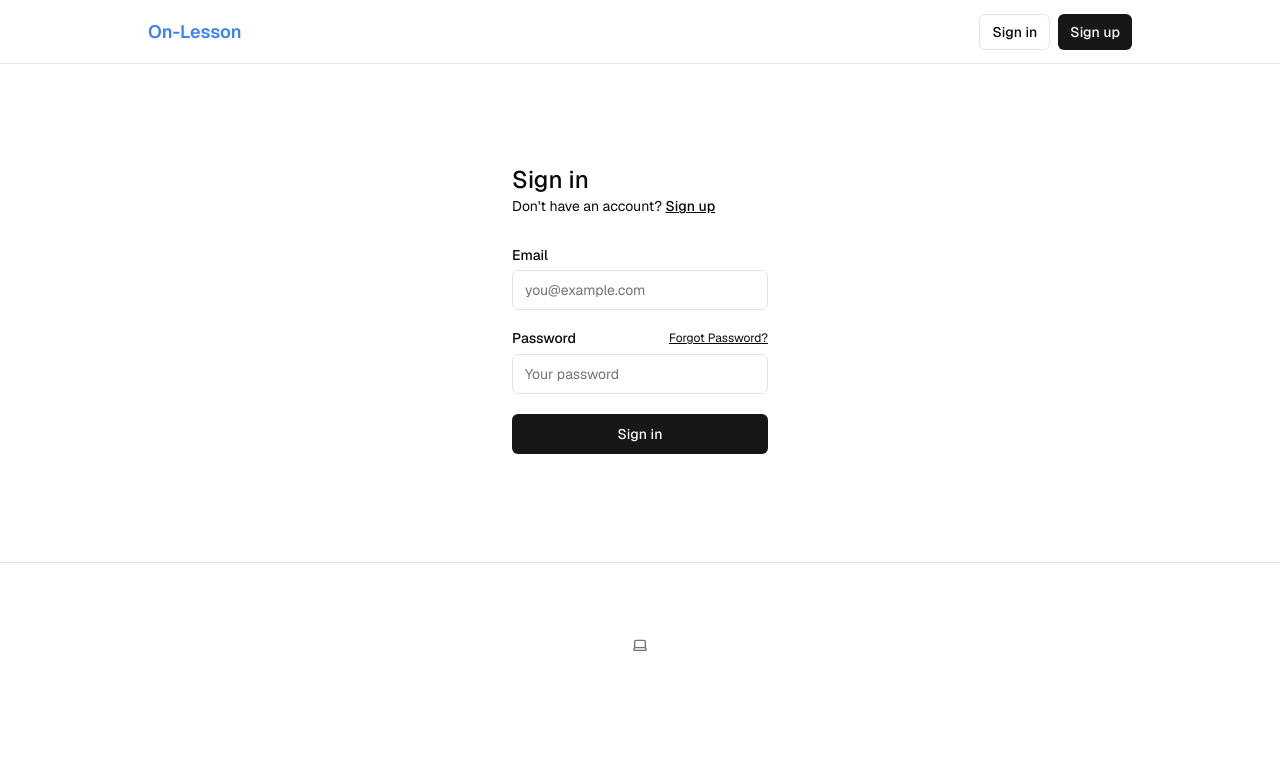
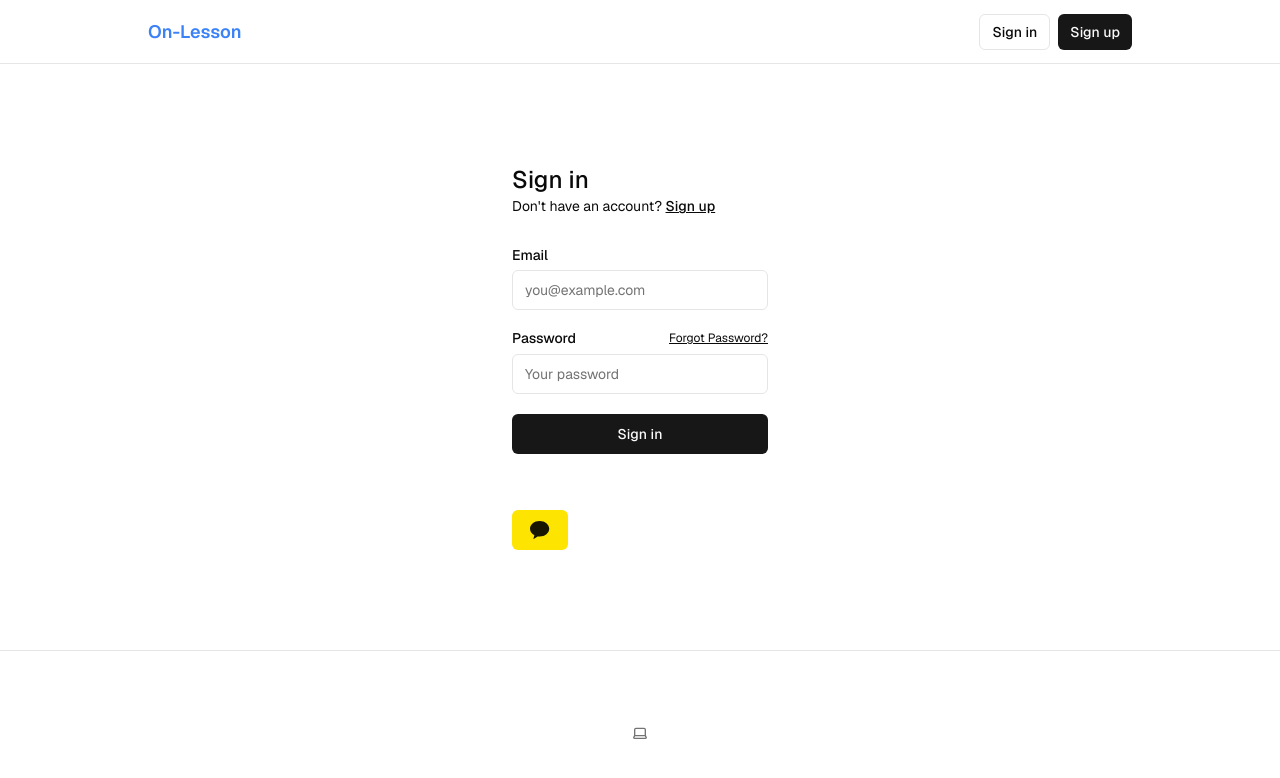
Before and after one commit to ckswnskfk/on-lesson, a Next.js app: page /sign-in in a window 1280 px wide. Shown: the top 778 px of the page. Built offline with nearby package versions, Linux system fonts and the light colour scheme; no server answers.

Commit message:
feat: 카카오 로그인

```diff
--- a/app/(auth-pages)/sign-in/page.tsx
+++ b/app/(auth-pages)/sign-in/page.tsx
@@ -1,5 +1,6 @@
 import { signInAction } from "@/app/actions";
 import { FormMessage, Message } from "@/components/form-message";
+import OAuthButtons from "@/components/oauth-buttons";
 import { SubmitButton } from "@/components/submit-button";
 import { Input } from "@/components/ui/input";
 import { Label } from "@/components/ui/label";
@@ -7,11 +8,14 @@ import Link from "next/link";
 
 export default function Login({ searchParams }: { searchParams: Message }) {
   return (
+    <>
       <form className="flex-1 flex flex-col min-w-64">
         <h1 className="text-2xl font-medium">Sign in</h1>
         <p className="text-sm text-foreground">
           Don't have an account?{" "}
-        <Link className="text-foreground font-medium underline" href="/sign-up">
+          <Link
+            className="text-foreground font-medium underline"
+            href="/sign-up">
             Sign up
           </Link>
         </p>
@@ -22,8 +26,7 @@ export default function Login({ searchParams }: { searchParams: Message }) {
             <Label htmlFor="password">Password</Label>
             <Link
               className="text-xs text-foreground underline"
-            href="/forgot-password"
-          >
+              href="/forgot-password">
               Forgot Password?
             </Link>
           </div>
@@ -39,5 +42,7 @@ export default function Login({ searchParams }: { searchParams: Message }) {
           <FormMessage message={searchParams} />
         </div>
       </form>
+      <OAuthButtons />
+    </>
   );
 }
--- a/app/auth/callback/route.ts
+++ b/app/auth/callback/route.ts
@@ -2,21 +2,32 @@ import { createClient } from "@/utils/supabase/server";
 import { NextResponse } from "next/server";
 
 export async function GET(request: Request) {
-  // The `/auth/callback` route is required for the server-side auth flow implemented
-  // by the SSR package. It exchanges an auth code for the user's session.
-  // https://supabase.com/docs/guides/auth/server-side/nextjs
   const requestUrl = new URL(request.url);
   const code = requestUrl.searchParams.get("code");
   const origin = requestUrl.origin;
   const redirectTo = requestUrl.searchParams.get("redirect_to")?.toString();
+  const next = requestUrl.searchParams.get("next") ?? "/";
 
   if (code) {
     const supabase = createClient();
-    await supabase.auth.exchangeCodeForSession(code);
-  }
+    const { error } = await supabase.auth.exchangeCodeForSession(code);
 
-  if (redirectTo) {
-    return NextResponse.redirect(`${origin}${redirectTo}`);
+    if (!error && next) {
+      const forwardedHost = request.headers.get("x-forwarded-host");
+      const isLocalEnv = process.env.NODE_ENV === "development";
+
+      if (isLocalEnv) {
+        return NextResponse.redirect(`${origin}${next}`);
+      } else if (forwardedHost) {
+        return NextResponse.redirect(`https://${forwardedHost}${next}`);
+      } else {
+        return NextResponse.redirect(`${origin}${next}`);
+      }
+    }
+
+    if (!error && redirectTo) {
+      return NextResponse.redirect(`${origin}${redirectTo}`);
+    }
   }
 
   // URL to redirect to after sign up process completes
--- /dev/null
+++ b/components/kakao-button.tsx
@@ -0,0 +1,38 @@
+"use client";
+
+import { createClient } from "@/utils/supabase/client";
+import { Button } from "./ui/button";
+
+export default function KakaoButton() {
+  const supabase = createClient();
+
+  const handleSignInWithKakao = async () => {
+    const { data, error } = await supabase.auth.signInWithOAuth({
+      provider: "kakao",
+      options: { redirectTo: `${window.location.origin}/auth/callback` },
+    });
+
+    console.log("data", data);
+    console.log("error", error);
+  };
+
+  return (
+    <Button
+      variant={"link"}
+      className="bg-[#FEE501]"
+      onClick={handleSignInWithKakao}
+      type="button">
+      <svg
+        width="24"
+        height="24"
+        viewBox="0 0 24 24"
+        fill="none"
+        xmlns="http://www.w3.org/2000/svg">
+        <path
+          d="M11.6144 3C6.30451 3 2 6.48454 2 10.7831C2 13.5255 3.75623 15.9314 6.4034 17.3177L5.38748 20.7042C5.32567 20.9098 5.55504 21.0797 5.7336 20.9606L9.58943 18.3899C10.2428 18.5035 10.9194 18.5662 11.6144 18.5662C16.9243 18.5662 21.2288 15.0816 21.2288 10.7831C21.2288 6.48454 16.9243 3 11.6144 3Z"
+          fill="#191600"
+        />
+      </svg>
+    </Button>
+  );
+}
--- /dev/null
+++ b/components/oauth-buttons.tsx
@@ -0,0 +1,9 @@
+import KakaoButton from "./kakao-button";
+
+export default function OAuthButtons() {
+  return (
+    <div className="flex gap-[1rem]">
+      <KakaoButton />
+    </div>
+  );
+}
```
Also changed, not shown: app/actions.ts (+6 -6 lines). Lines whose indentation alone changed are shown as unchanged.
